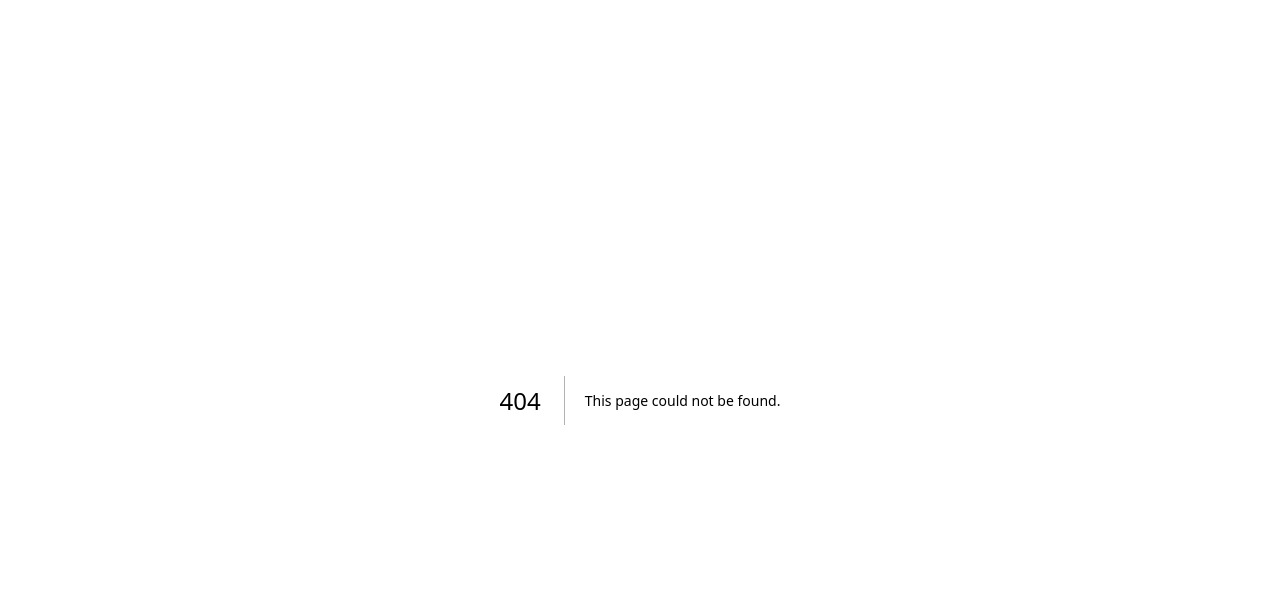
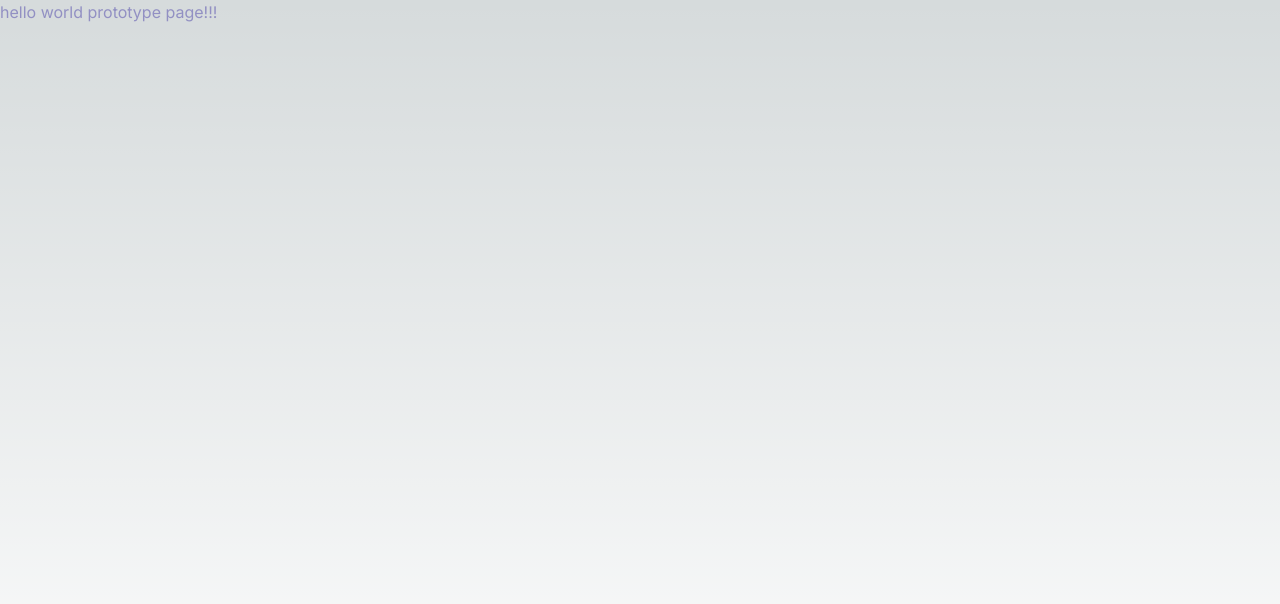
Before and after one commit to soobinrho/GoodLifeFarms, a Next.js app: page /beta in a window 1280 px wide. Before the commit this address had no page. Shown: the top 604 px of the page. Built offline with nearby package versions, Linux system fonts and the light colour scheme.

Commit message:
docs: who are we section (WIP)
Signed-off-by: Soobin Rho <soobinrho@gmail.com>

```diff
--- /dev/null
+++ b/src/app/beta/page.tsx
@@ -0,0 +1,7 @@
+export default function Component() {
+  return (
+    <main className='relative min-h-screen w-full text-primary'>
+      hello world prototype page!!!
+    </main>
+  );
+}
--- /dev/null
+++ b/src/app/who-are-we/page.tsx
@@ -0,0 +1,7 @@
+export default function Component() {
+  return (
+    <main className='relative min-h-screen w-full text-primary'>
+      hello world who are we page!!!
+    </main>
+  );
+}
```
Also changed, not shown: 1 other file (tests, documents, lock files or other folders).
